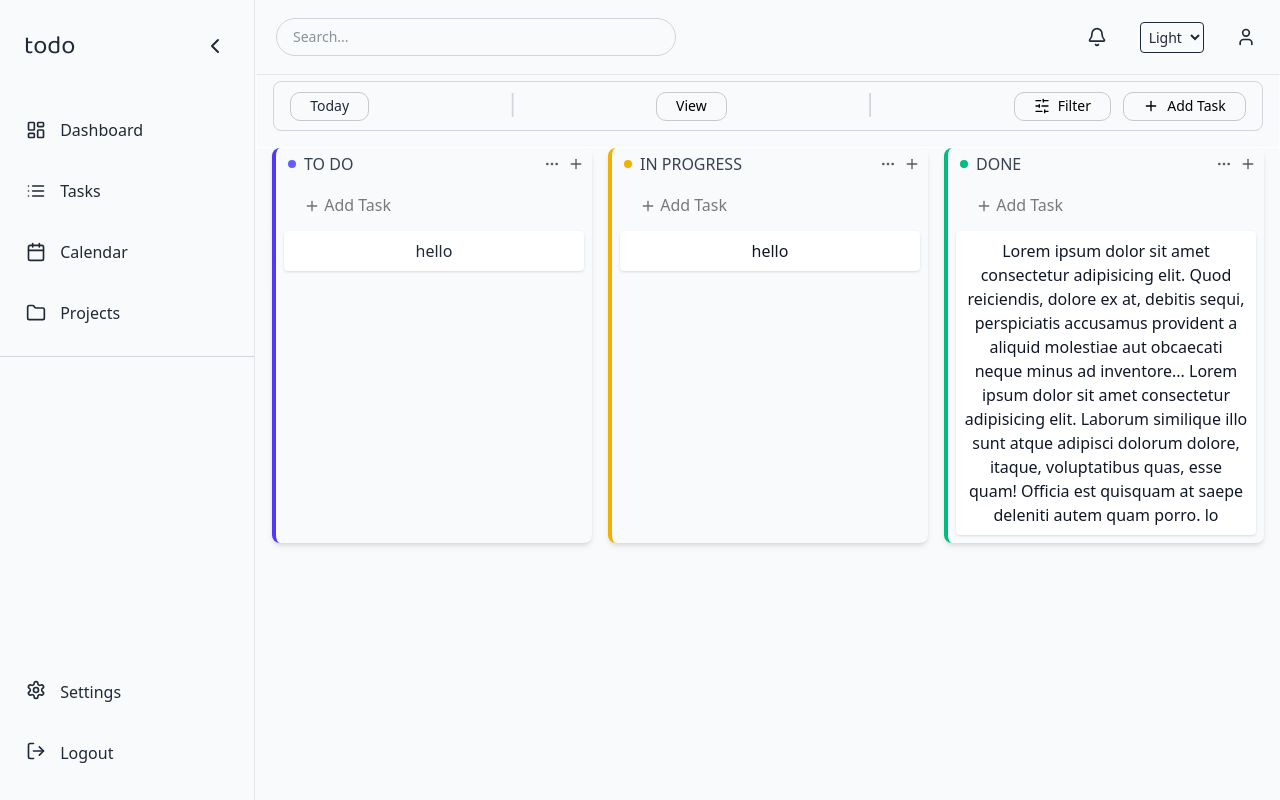
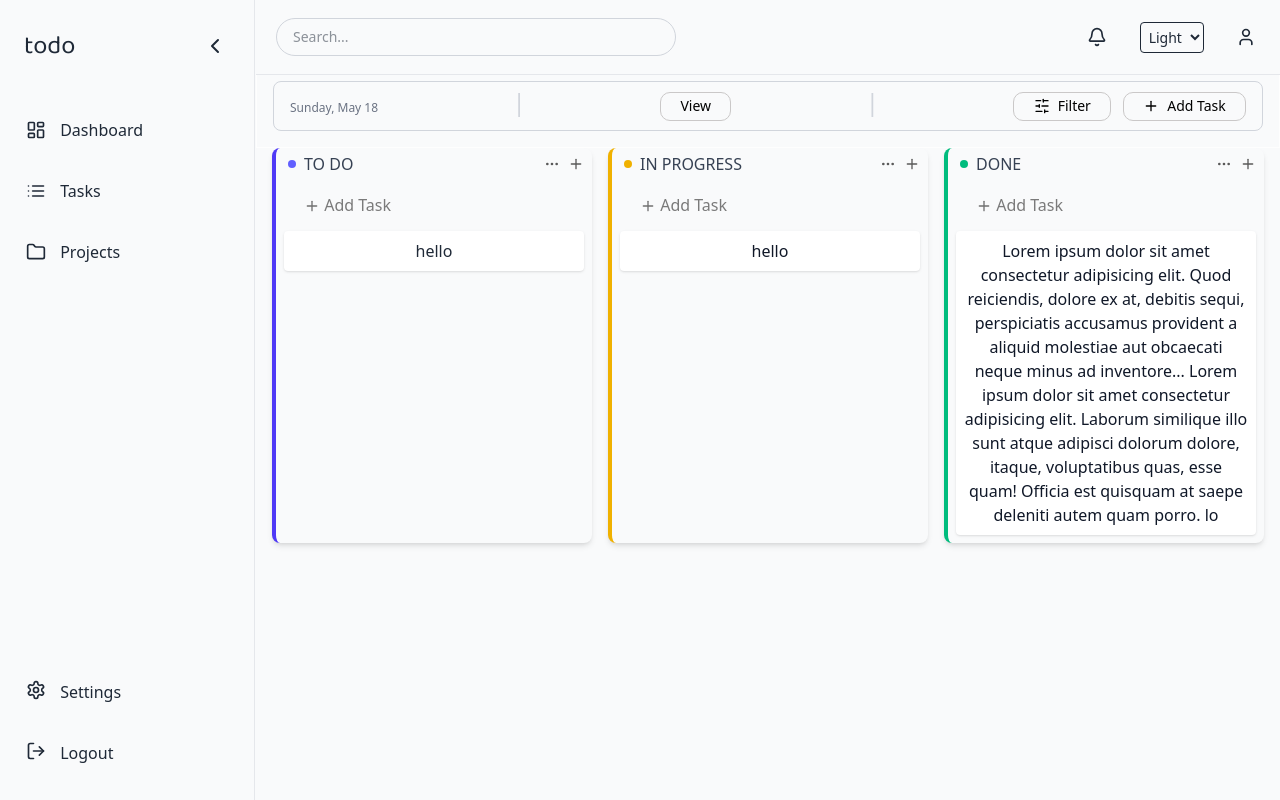
Before and after one commit to humnaliaquat/task-management-app, a React (Vite) app in the folder to-do-app/: page /tasks in a window 1280 px wide. Built offline with nearby package versions, Linux system fonts and the light colour scheme.

Commit message:
started working on projects page and added few dropdowns

```diff
--- a/to-do-app/src/App.css
+++ b/to-do-app/src/App.css
@@ -50,8 +50,8 @@
 }
 .dropdownmenu{
   position: absolute;
-  top: 4.5rem;
-  right: 30.7rem;
+  top: 2rem;
+
 
 
   width: 310px;
--- a/to-do-app/src/App.jsx
+++ b/to-do-app/src/App.jsx
@@ -4,6 +4,7 @@ import AppLayout from "./layouts/AppLayout";
 import Dashboard from "./pages/Dashboard";
 import Tasks from "./pages/Tasks";
 import Settings from "./pages/Settings";
+import Projects from "./pages/Projects";
 
 function App() {
   return (
@@ -13,6 +14,8 @@ function App() {
           <Route index element={<Dashboard />} />
           <Route path="tasks" element={<Tasks />} />
           <Route path="settings" element={<Settings />} />
+          <Route path="projects" element={<Projects />} />
+          {/* Add more routes as needed */}
         </Route>
       </Routes>
     </Router>
--- a/to-do-app/src/components/Buttons.jsx
+++ b/to-do-app/src/components/Buttons.jsx
@@ -1,14 +1,25 @@
-import { SlidersHorizontal, Plus } from "lucide-react";
+import { SlidersHorizontal, Plus, X } from "lucide-react";
 import React, { useState, useRef, useEffect } from "react";
 
 export default function Buttons({ collapsed }) {
-  const [isOpen, setIsOpen] = useState(false);
-  const dropdownRef = useRef(null);
+  const [isOpen, setIsOpen] = useState(false); // view
+  const [isFilterOpen, setIsFilterOpen] = useState(false); // filter
+  const [isAddTaskOpen, setIsAddTaskOpen] = useState(false); // add task
+
+  const viewrRef = useRef(null);
+  const filterRef = useRef(null);
+  const addTaskRef = useRef(null);
 
   useEffect(() => {
     const handleClickOutside = (event) => {
-      if (dropdownRef.current && !dropdownRef.current.contains(event.target)) {
+      if (viewrRef.current && !viewrRef.current.contains(event.target)) {
         setIsOpen(false);
+      }
+      if (filterRef.current && !filterRef.current.contains(event.target)) {
+        setIsFilterOpen(false);
+      }
+      if (addTaskRef.current && !addTaskRef.current.contains(event.target)) {
+        setIsAddTaskOpen(false);
       }
     };
 
@@ -20,48 +31,53 @@ export default function Buttons({ collapsed }) {
 
   return (
     <div
-      className={`main-content flex-1  fixed top-18 right-4  bg-[#f9fafb] border p-2 z-10  ${
+      className={`main-content flex-1 fixed top-18 right-4 border p-2 z-10 ${
         collapsed
           ? "left-18 w-[calc(100%-72px)]"
           : "left-64 w-[calc(100%-256px)]"
       }`}
-      style={{
-        backgroundColor: "var(--card)",
-      }}
+      style={{ backgroundColor: "var(--card)" }}
     >
       {/* Header Row */}
       <div
-        className="header flex justify-between items-center px-4 py-1 border border-gray-300 rounded-lg m-2 mt-0 "
+        className="header flex justify-between items-center px-4 py-1 border border-gray-300 rounded-lg m-2 mt-0"
         style={{ backgroundColor: "var(--card)", color: "var(--text)" }}
       >
         {/* Left: Date */}
-        <div className="flex flex-col justify-start items-start ">
-          {/* Short text for small screens */}
-          <button className="flex items-center  btn1 border border-gray-300 rounded-lg   px-2 py-2">
-            <span className="text-[12px] sm:text-sm md:text-sm">Today</span>
-          </button>
+        <div className="flex flex-col justify-start items-center  relative">
+          <span className="text-gray-500 text-xs mt-1">
+            {new Date().toLocaleDateString("en-US", {
+              weekday: "long",
+              month: "short",
+              day: "numeric",
+            })}
+          </span>
         </div>
 
-        <p className="text-gray-300  text-2xl pb-2"> | </p>
-        {/* Center: View Mode Buttons */}
-        <div className="relative " ref={dropdownRef}>
+        <p className="text-gray-300 text-2xl pb-2"> | </p>
+
+        {/* Center: View Dropdown */}
+        <div className="relative" ref={viewrRef}>
           <button
-            className="flex items-center text-black btn1 text-sm px-2 py-1 rounded  transition sm:text-sm md:text-sm"
-            onClick={() => setIsOpen(!isOpen)}
+            onClick={() => {
+              setIsOpen(!isOpen);
+              setIsFilterOpen(false); // close filter if open
+            }}
+            className="flex items-center text-black btn1 text-sm px-2 py-1 rounded sm:text-sm md:text-sm"
           >
             <span className="text-[12px] sm:text-sm md:text-sm">View</span>
           </button>
 
           {isOpen && (
-            <div className="absolute mt-2 z-10 bg-white rounded-xl ">
-              <ul className="text-black flex flex-col items-start w-45 shadow-sm">
-                <li className="w-full px-4 py-2 text-left hover:bg-blue-100 cursor-pointer rounded-2xl">
+            <div className="absolute mt-2 left-0 z-50 bg-white rounded-xl shadow-lg">
+              <ul className="text-black flex flex-col text-left items-start w-48">
+                <li className="w-full px-4 py-2 hover:bg-blue-100 rounded-2xl cursor-pointer">
                   Board view
                 </li>
-                <li className="w-full px-4 py-2 text-left hover:bg-blue-100 cursor-pointer rounded-2xl">
+                <li className="w-full px-4 py-2 hover:bg-blue-100 rounded-2xl cursor-pointer">
                   Table view
                 </li>
-                <li className="w-full px-4 py-2 text-left hover:bg-blue-100 cursor-pointer rounded-2xl">
+                <li className="w-full px-4 py-2 hover:bg-blue-100 rounded-2xl cursor-pointer">
                   List view
                 </li>
               </ul>
@@ -69,25 +85,83 @@ export default function Buttons({ collapsed }) {
           )}
         </div>
 
-        {/* Right: Filter + Add */}
-        <p className="text-gray-300  text-2xl pb-2"> | </p>
+        <p className="text-gray-300 text-2xl pb-2"> | </p>
 
-        <div className="flex gap-3 p-0 ">
-          {/* Filter Button */}
-          <button className="flex items-center gap-2 btn1 text-black px-2 py-0.5  transition-all">
-            <SlidersHorizontal className="w-4 h-3 sm:w-4 sm:h-4 md:w-4 md:h-4 text-black" />
-            <span className="text-[12px] sm:text-sm md:text-sm">Filter</span>
-          </button>
+        {/* Right: Filter + Add Task */}
+        <div className="flex gap-3 items-center">
+          {/* Filter Dropdown */}
+          <div className="relative" ref={filterRef}>
+            <button
+              onClick={() => {
+                setIsFilterOpen(!isFilterOpen);
+                setIsOpen(false); // close view if open
+              }}
+              className="flex items-center gap-2 btn1 text-black px-2 py-0.5 transition-all w-auto sm:w-auto md:w-auto"
+            >
+              <SlidersHorizontal className="w-4 h-4 text-black" />
+              <span className="text-[12px] sm:text-sm md:text-sm">Filter</span>
+            </button>
 
-          {/* Add Task Button */}
-          <button className="flex items-center gap-2 btn1 px-3 py-1 whitespace-nowrap text-black">
-            <Plus className="w-3 h-3 sm:w-3 sm:h-3 md:w-4 md:h-4 text-black" />
-            <span className="text-[12px] sm:text-sm md:text-sm">Add Task</span>
-          </button>
+            {isFilterOpen && (
+              <div className="absolute mt-2 left-0 z-50 bg-white rounded-xl shadow-lg">
+                <ul className="text-black flex flex-col text-left items-start w-48">
+                  <li className="w-full px-4 py-2 hover:bg-blue-100 rounded-2xl cursor-pointer">
+                    Filter by status
+                  </li>
+                  <li className="w-full px-4 py-2 hover:bg-blue-100 rounded-2xl cursor-pointer">
+                    Filter by priority
+                  </li>
+                  <li className="w-full px-4 py-2 hover:bg-blue-100 rounded-2xl cursor-pointer">
+                    Filter by due date
+                  </li>
+                </ul>
+              </div>
+            )}
+          </div>
+
+          {/* Add Task */}
+          <div className="relative" onClick={(e) => e.stopPropagation()}>
+            <button
+              className="flex items-center gap-2 btn1 px-3 py-1 whitespace-nowrap text-black w-auto sm:w-auto md:w-auto"
+              onClick={() => setIsAddTaskOpen(!isAddTaskOpen)}
+            >
+              <Plus className="w-4 h-4 text-black" />
+              <span className="text-[12px] sm:text-sm md:text-sm w-auto sm:w-auto">
+                Add Task
+              </span>
+            </button>
+            {isAddTaskOpen && (
+              <div className="fixed top-1/2 left-1/2 transform -translate-x-1/2 -translate-y-1/2 bg-white rounded-xl shadow-lg w-[500px] max-w-[90%] h-auto p-4 inset-0  backdrop-blur-xl z-[100]">
+                <X
+                  className="w-4 h-4 text-black absolute top-1 right-1 cursor-pointer"
+                  onClick={() => setIsAddTaskOpen(false)}
+                />
+                <input
+                  type="text"
+                  placeholder="Enter task title"
+                  className=" p-1 rounded w-full mb-2"
+                />
+                <textarea
+                  placeholder="Enter task description"
+                  className="p-1 rounded w-full mb-2"
+                  rows="4"
+                ></textarea>
+                <div className="flex justify-end">
+                  <button
+                    className=" px-4 py-2 text-black rounded items-center"
+                    onClick={() => {
+                      // Handle task addition logic here
+                      setIsAddTaskOpen(false);
+                    }}
+                  >
+                    Add Task
+                  </button>
+                </div>
+              </div>
+            )}
+          </div>
         </div>
       </div>
-
-      {/* Render view mode specific content here */}
     </div>
   );
 }
--- a/to-do-app/src/components/SideBar.jsx
+++ b/to-do-app/src/components/SideBar.jsx
@@ -16,7 +16,6 @@ const Sidebar = ({ collapsed, setCollapsed }) => {
   const navItems = [
     { icon: <LayoutDashboard size={20} />, label: "Dashboard", path: "/" },
     { icon: <List size={20} />, label: "Tasks", path: "/tasks" },
-    { icon: <Calendar size={20} />, label: "Calendar", path: "/calendar" },
     { icon: <Folder size={20} />, label: "Projects", path: "/projects" },
   ];
 
@@ -37,7 +36,7 @@ const Sidebar = ({ collapsed, setCollapsed }) => {
       }}
     >
       {/* TOP PART */}
-      <div className="flex flex-col items-center gap-6 border-b border-gray-300 pb-5">
+      <div className="flex flex-col items-center gap-6 border-gray-300 pb-5">
         {/* TOGGLE BUTTON */}
         <div
           className={`flex items-center justify-between   pb-2 ${
--- a/to-do-app/src/index.css
+++ b/to-do-app/src/index.css
@@ -11,17 +11,8 @@
   --card: #111827;
 }
 
-.theme-blue {
-  --bg: #e0f2fe;
-  --text: #0369a1;
-  --card: #bae6fd;
-}
 
-.theme-retro {
-  --bg: #fef3c7;
-  --text: #78350f;
-  --card: #fde68a;
-}
+
 
 :root {
   font-family: system-ui, Avenir, Helvetica, Arial, sans-serif;
@@ -73,3 +64,9 @@ button {
   cursor: pointer;
   transition: border-color 0.25s;
 }
+.sx-react-calendar-wrapper {
+  width: 1200px;
+  max-width: 100vw;
+  height: 800px;
+  max-height: 90vh;
+}
--- a/to-do-app/src/pages/Calandar.jsx
+++ /dev/null
@@ -1,5 +0,0 @@
-import React from "react";
-
-export default function Calandar() {
-  return <div></div>;
-}
--- a/to-do-app/src/pages/Dashboard.jsx
+++ b/to-do-app/src/pages/Dashboard.jsx
@@ -2,7 +2,6 @@ import { useOutletContext } from "react-router-dom";
 import Content from "../components/Content";
 import Buttons from "../components/Buttons";
 import DashboardCards from "../components/DashboardCards";
-import Navbar from "../components/Navbar";
 
 export default function Dashboard() {
   const { collapsed } = useOutletContext();
--- /dev/null
+++ b/to-do-app/src/pages/Projects.jsx
@@ -0,0 +1,12 @@
+import React from "react";
+import Navbar from "../components/Navbar";
+import { useOutletContext } from "react-router-dom";
+
+export default function Projects() {
+  const { collapsed } = useOutletContext();
+  return (
+    <div>
+      <Navbar collapsed={collapsed} search={true} />
+    </div>
+  );
+}
```
